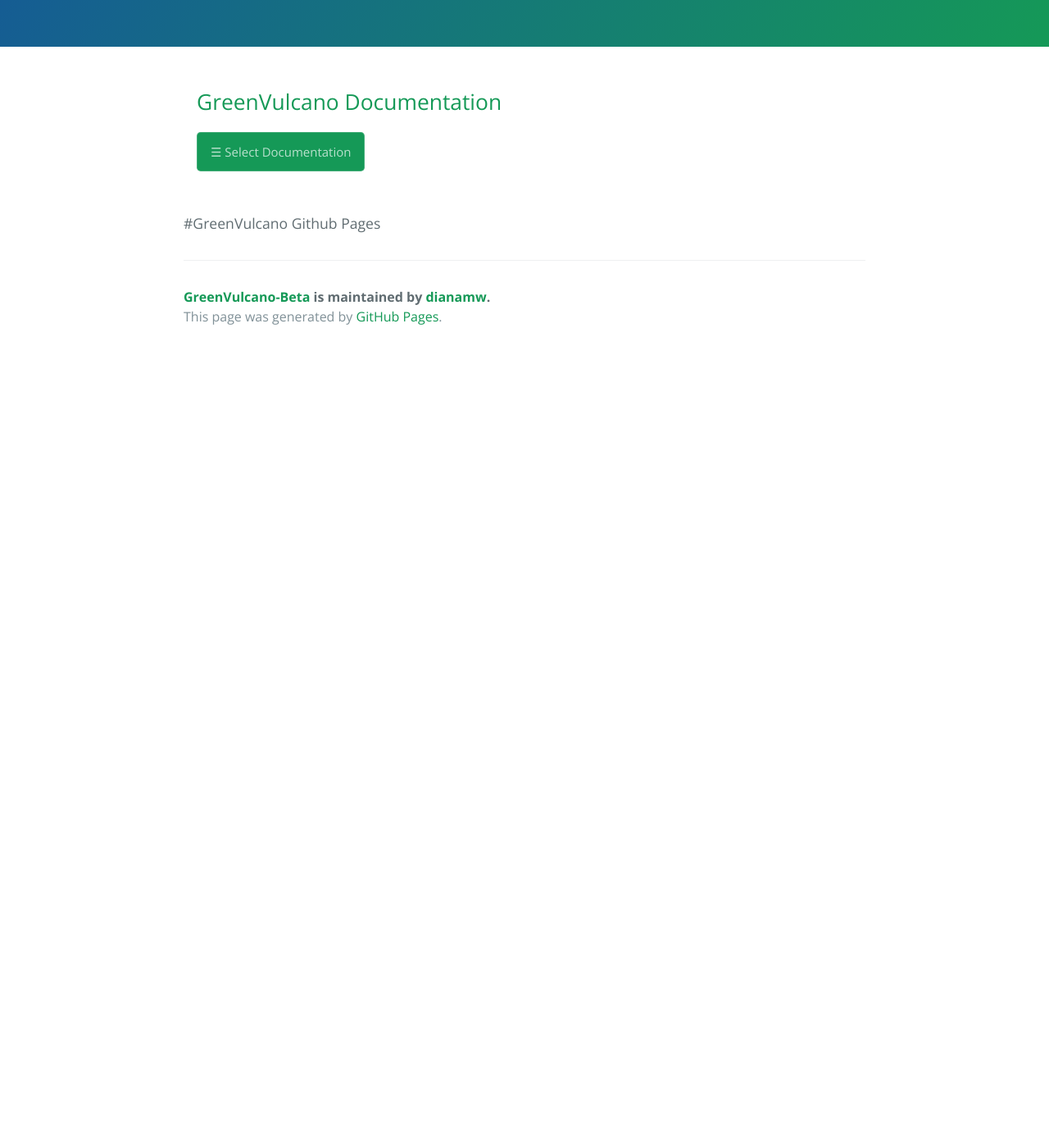
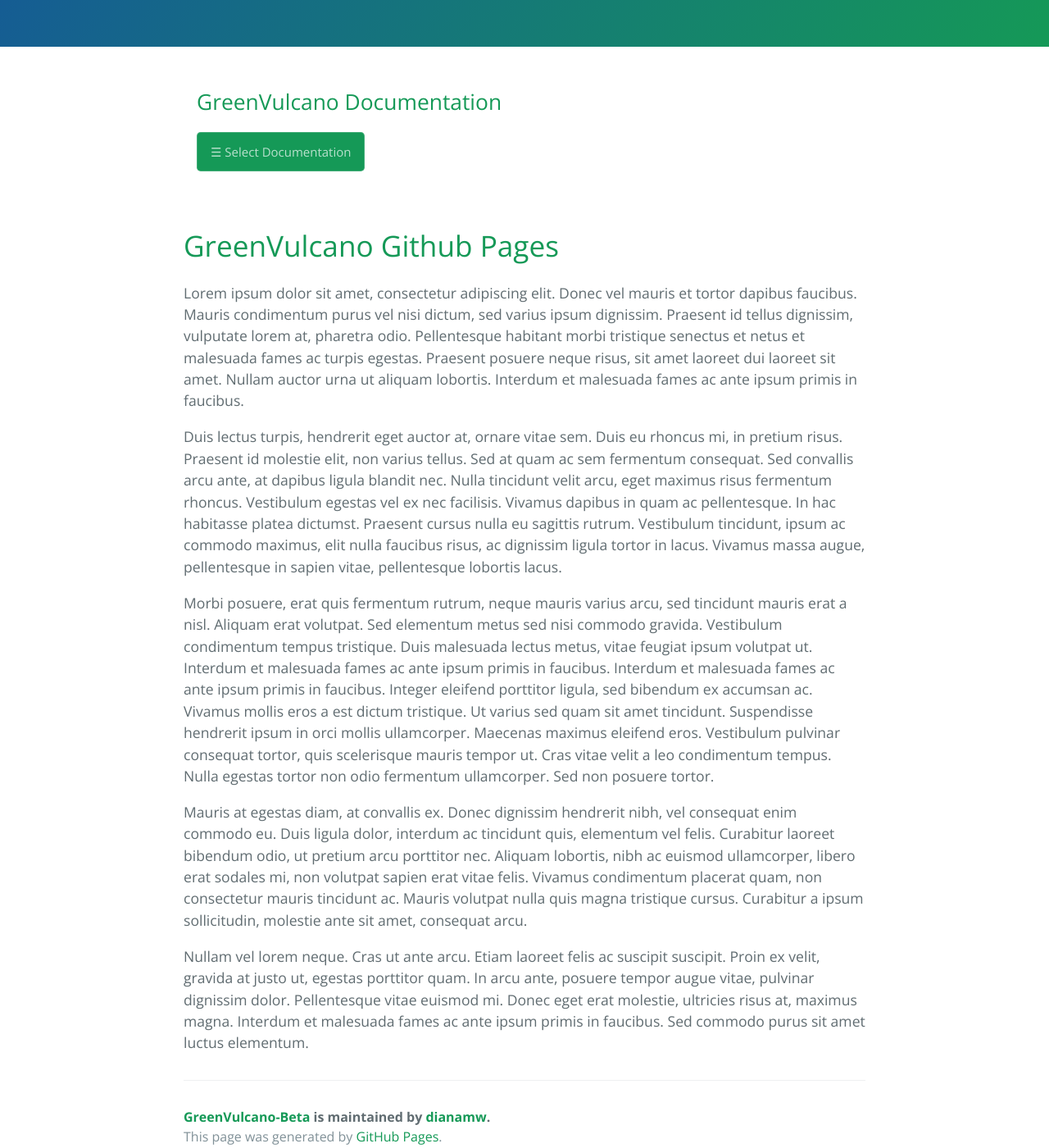
Before and after one commit to dianamw/GreenVulcano-Beta, a Jekyll site: the page built from index.md, in a window 1280 px wide and 1400 px high, scrolled down 213 px. Shown: the whole window at 82% size. Built offline with Jekyll 4.4.1, drawn with Linux system fonts in a browser that asks for light colours; our own code applies the rules of GitHub Pages for plain Markdown files; the repository's description, which GitHub fills in, is left out; before the commit the page ends 900 px from its top, so only the background shows below that.

Commit message:
Update index.md

```diff
--- a/index.md
+++ b/index.md
@@ -1 +1,11 @@
-#GreenVulcano Github Pages
+# GreenVulcano Github Pages
+
+Lorem ipsum dolor sit amet, consectetur adipiscing elit. Donec vel mauris et tortor dapibus faucibus. Mauris condimentum purus vel nisi dictum, sed varius ipsum dignissim. Praesent id tellus dignissim, vulputate lorem at, pharetra odio. Pellentesque habitant morbi tristique senectus et netus et malesuada fames ac turpis egestas. Praesent posuere neque risus, sit amet laoreet dui laoreet sit amet. Nullam auctor urna ut aliquam lobortis. Interdum et malesuada fames ac ante ipsum primis in faucibus.
+
+Duis lectus turpis, hendrerit eget auctor at, ornare vitae sem. Duis eu rhoncus mi, in pretium risus. Praesent id molestie elit, non varius tellus. Sed at quam ac sem fermentum consequat. Sed convallis arcu ante, at dapibus ligula blandit nec. Nulla tincidunt velit arcu, eget maximus risus fermentum rhoncus. Vestibulum egestas vel ex nec facilisis. Vivamus dapibus in quam ac pellentesque. In hac habitasse platea dictumst. Praesent cursus nulla eu sagittis rutrum. Vestibulum tincidunt, ipsum ac commodo maximus, elit nulla faucibus risus, ac dignissim ligula tortor in lacus. Vivamus massa augue, pellentesque in sapien vitae, pellentesque lobortis lacus.
+
+Morbi posuere, erat quis fermentum rutrum, neque mauris varius arcu, sed tincidunt mauris erat a nisl. Aliquam erat volutpat. Sed elementum metus sed nisi commodo gravida. Vestibulum condimentum tempus tristique. Duis malesuada lectus metus, vitae feugiat ipsum volutpat ut. Interdum et malesuada fames ac ante ipsum primis in faucibus. Interdum et malesuada fames ac ante ipsum primis in faucibus. Integer eleifend porttitor ligula, sed bibendum ex accumsan ac. Vivamus mollis eros a est dictum tristique. Ut varius sed quam sit amet tincidunt. Suspendisse hendrerit ipsum in orci mollis ullamcorper. Maecenas maximus eleifend eros. Vestibulum pulvinar consequat tortor, quis scelerisque mauris tempor ut. Cras vitae velit a leo condimentum tempus. Nulla egestas tortor non odio fermentum ullamcorper. Sed non posuere tortor.
+
+Mauris at egestas diam, at convallis ex. Donec dignissim hendrerit nibh, vel consequat enim commodo eu. Duis ligula dolor, interdum ac tincidunt quis, elementum vel felis. Curabitur laoreet bibendum odio, ut pretium arcu porttitor nec. Aliquam lobortis, nibh ac euismod ullamcorper, libero erat sodales mi, non volutpat sapien erat vitae felis. Vivamus condimentum placerat quam, non consectetur mauris tincidunt ac. Mauris volutpat nulla quis magna tristique cursus. Curabitur a ipsum sollicitudin, molestie ante sit amet, consequat arcu.
+
+Nullam vel lorem neque. Cras ut ante arcu. Etiam laoreet felis ac suscipit suscipit. Proin ex velit, gravida at justo ut, egestas porttitor quam. In arcu ante, posuere tempor augue vitae, pulvinar dignissim dolor. Pellentesque vitae euismod mi. Donec eget erat molestie, ultricies risus at, maximus magna. Interdum et malesuada fames ac ante ipsum primis in faucibus. Sed commodo purus sit amet luctus elementum.
```
